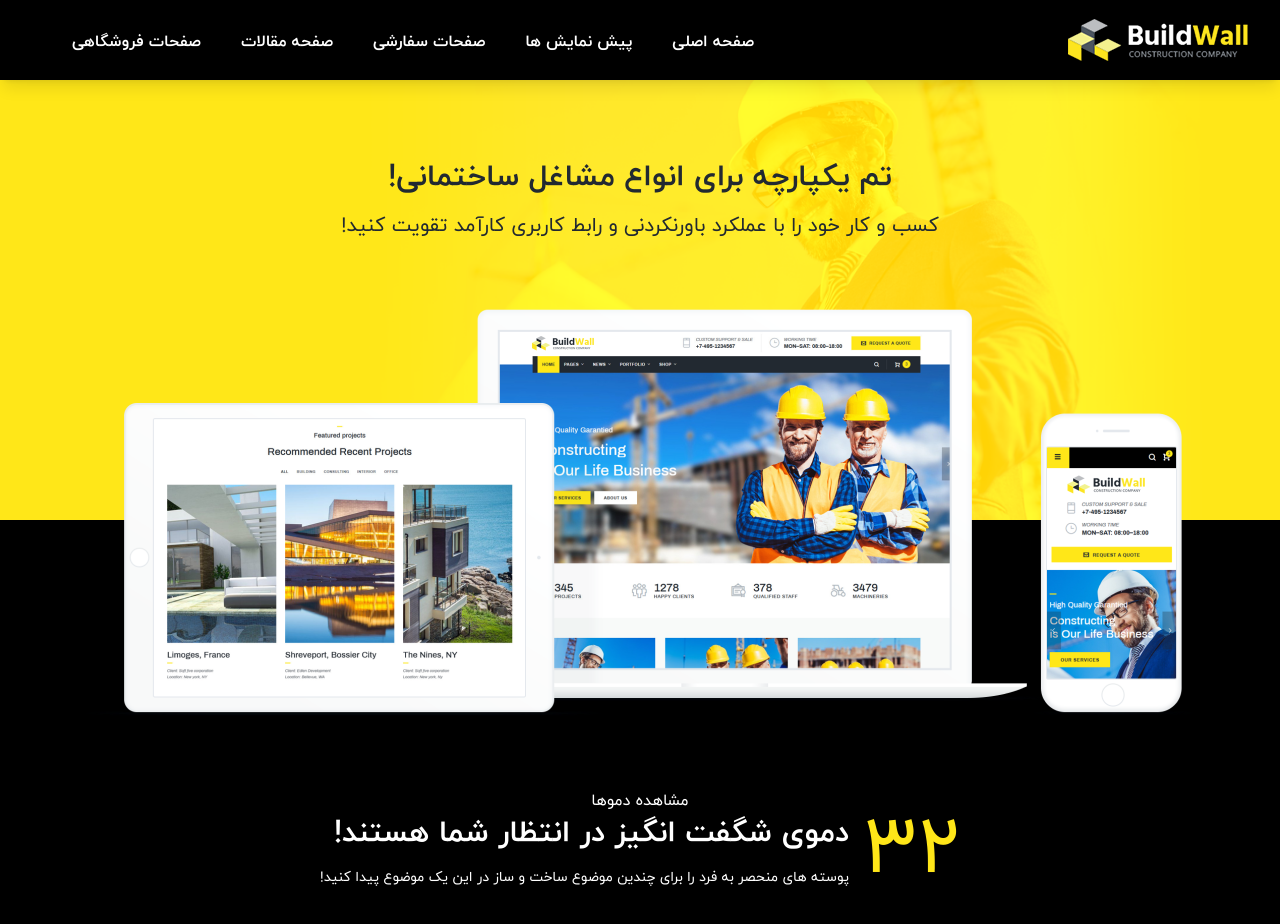
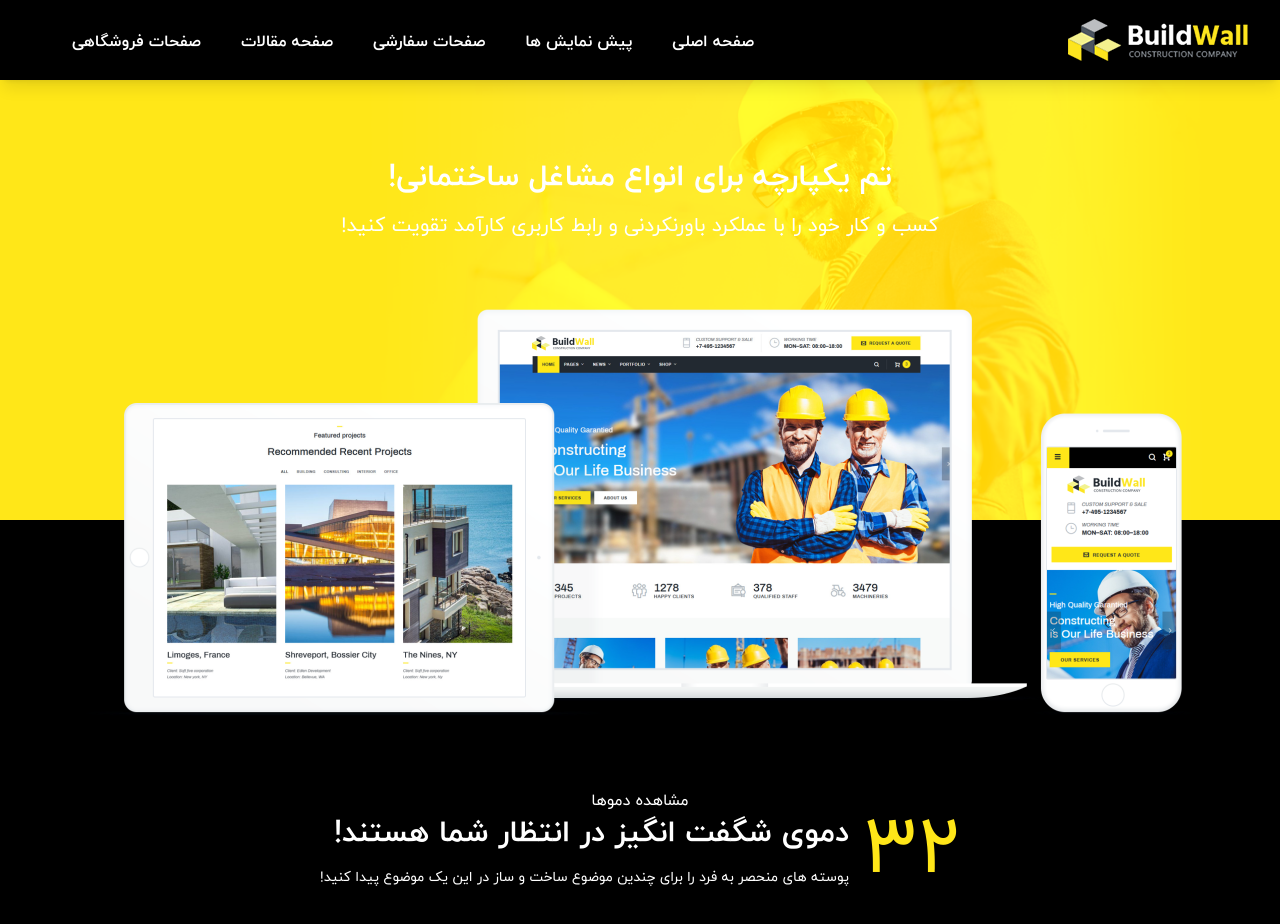
Before and after one commit to mahyarErshad/buildwall, a React (Vite) app: page / in a window 1280 px wide. Shown: the top 924 px of the page. Built offline with nearby package versions, Linux system fonts and the light colour scheme.

Commit message:
Initial text color is white for everything

```diff
--- a/src/index.css
+++ b/src/index.css
@@ -35,7 +35,7 @@
   direction: rtl;
   scroll-behavior: smooth;
   font-family: Yekan, system-ui, -apple-system, BlinkMacSystemFont, "Segoe UI", Roboto, Oxygen, Ubuntu, Cantarell, "Open Sans", "Helvetica Neue", sans-serif;
-  color: var(--custom-black);
+  color: #fff;
 }
 html,
 body,
```
